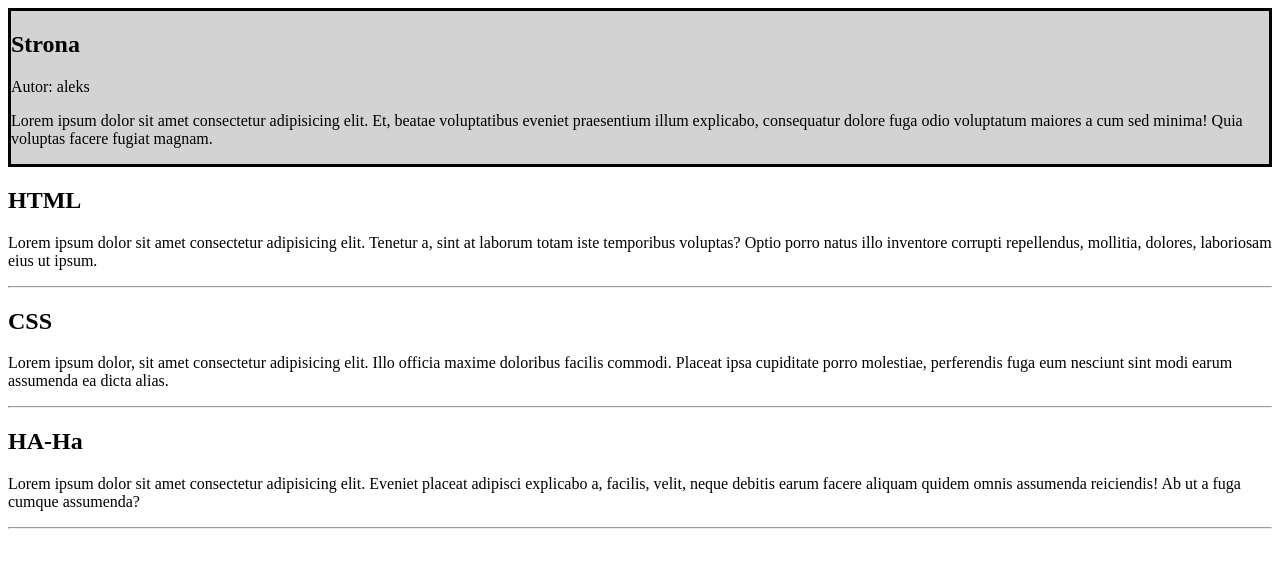
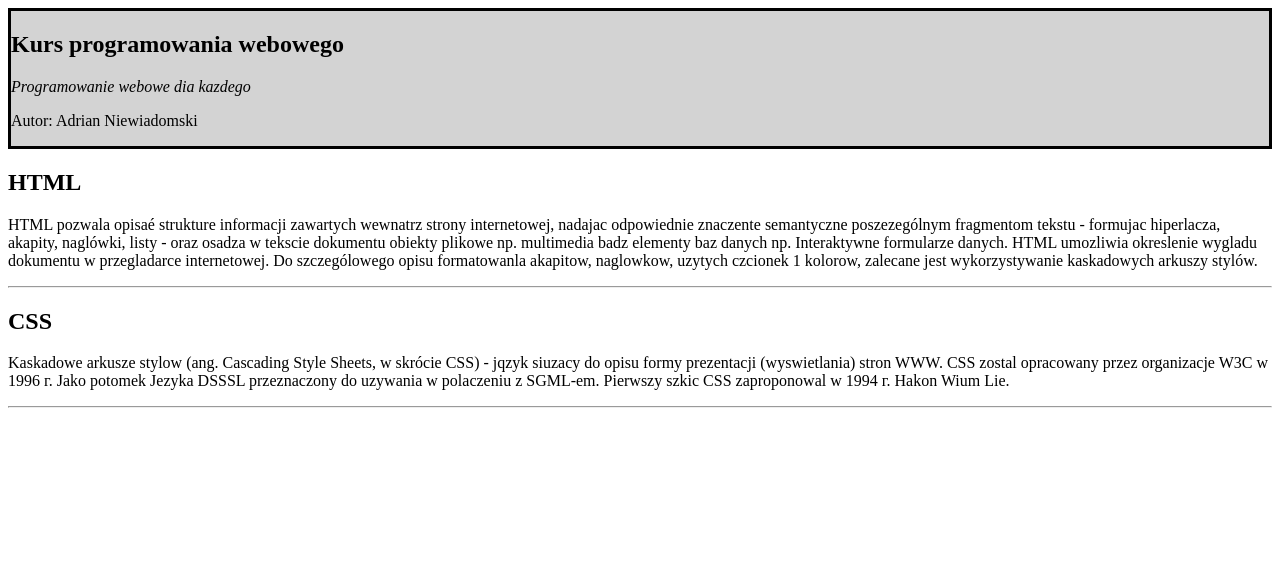
Before and after one commit to twinki309/Mk_1, a plain HTML site: page index.html in a window 1280 px wide. Drawn offline with Linux system fonts and the light colour scheme.

Commit message:
на сдачу

```diff
--- a/index.html
+++ b/index.html
@@ -9,21 +9,21 @@
     <body>
         <section>
             <div class="box">
-
-                <h1>Strona</h1>
-                <p>Autor: aleks</p>
-                <p>Lorem ipsum dolor sit amet consectetur adipisicing elit. Et, beatae voluptatibus eveniet praesentium illum explicabo, consequatur dolore fuga odio voluptatum maiores a cum sed minima! Quia voluptas facere fugiat magnam.</p>
+                <div>
+                <h1>Kurs programowania webowego</h1>
+                <p><span>Programowanie webowe dia kazdego</span></p>
+                <p>Autor: Adrian Niewiadomski</p>
+                </div>
             </div>
 
             <h1>HTML</h1>
-            <p>Lorem ipsum dolor sit amet consectetur adipisicing elit. Tenetur a, sint at laborum totam iste temporibus voluptas? Optio porro natus illo inventore corrupti repellendus, mollitia, dolores, laboriosam eius ut ipsum.</p>
+            <p>HTML pozwala opisaé strukture informacji zawartych wewnatrz strony internetowej, nadajac odpowiednie znaczente semantyczne poszezególnym fragmentom tekstu
+- formujac hiperlacza, akapity, naglówki, listy - oraz osadza w tekscie dokumentu obiekty plikowe np. multimedia badz elementy baz danych np. Interaktywne formularze danych. HTML umozliwia okreslenie wygladu dokumentu w przegladarce internetowej. Do szczególowego opisu formatowanla akapitow, naglowkow, uzytych czcionek 1 kolorow, zalecane jest wykorzystywanie kaskadowych arkuszy stylów.</p>
             <hr>
             <h1>CSS</h1>
-            <p>Lorem ipsum dolor, sit amet consectetur adipisicing elit. Illo officia maxime doloribus facilis commodi. Placeat ipsa cupiditate porro molestiae, perferendis fuga eum nesciunt sint modi earum assumenda ea dicta alias.</p>
+            <p>Kaskadowe arkusze stylow (ang. Cascading Style Sheets, w skrócie CSS) - jqzyk siuzacy do opisu formy prezentacji (wyswietlania) stron WWW. CSS zostal opracowany przez organizacje W3C w 1996 г. Jako potomek Jezyka DSSSL przeznaczony do uzywania w polaczeniu z SGML-em. Pierwszy szkic CSS zaproponowal w 1994 г. Hakon Wium Lie.</p>
             <hr>
-           <h1>HA-Ha</h1>
-           <p>Lorem ipsum dolor sit amet consectetur adipisicing elit. Eveniet placeat adipisci explicabo a, facilis, velit, neque debitis earum facere aliquam quidem omnis assumenda reiciendis! Ab ut a fuga cumque assumenda?</p>
-           <hr>
+
         </section>
     </body>
 </html>
--- a/styles/style2.css
+++ b/styles/style2.css
@@ -2,3 +2,6 @@
     border-style: solid;
     background-color: lightgrey;
 }
+.box span {
+    font-style: italic;
+}
```
